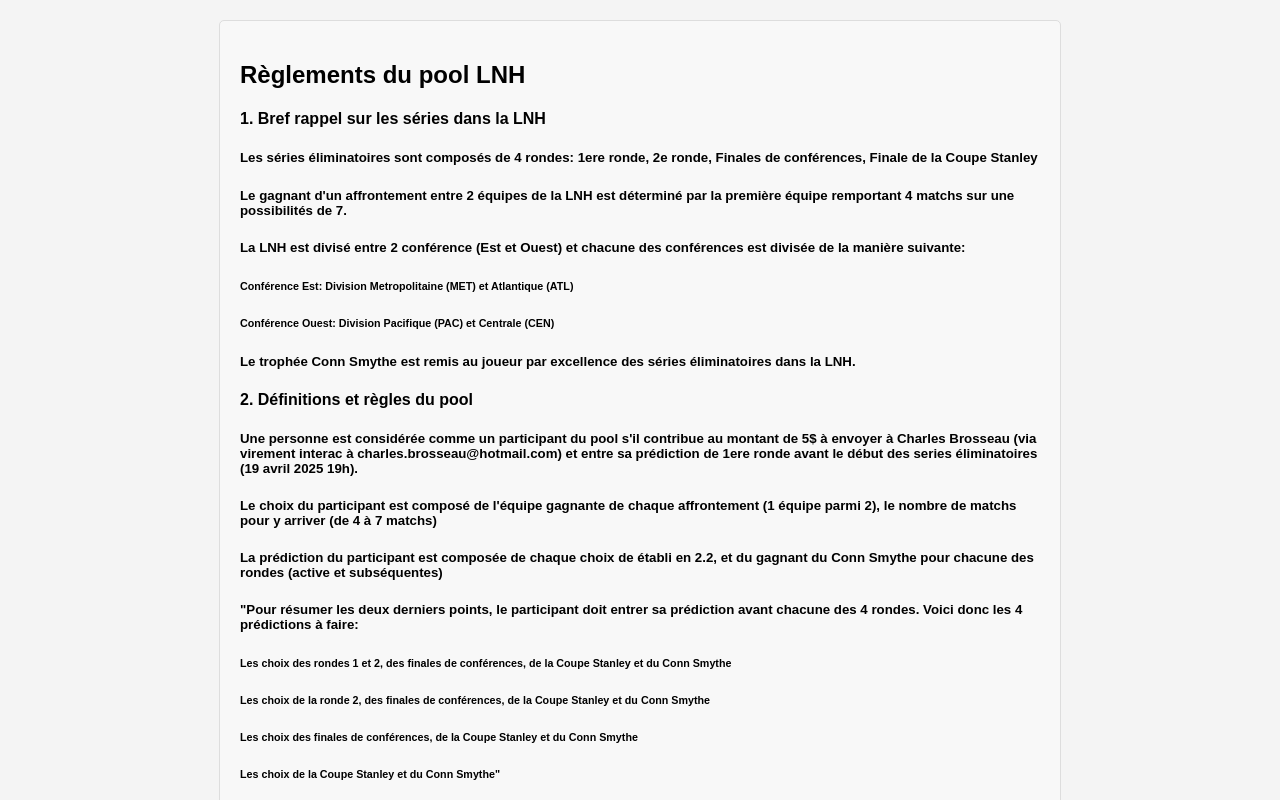
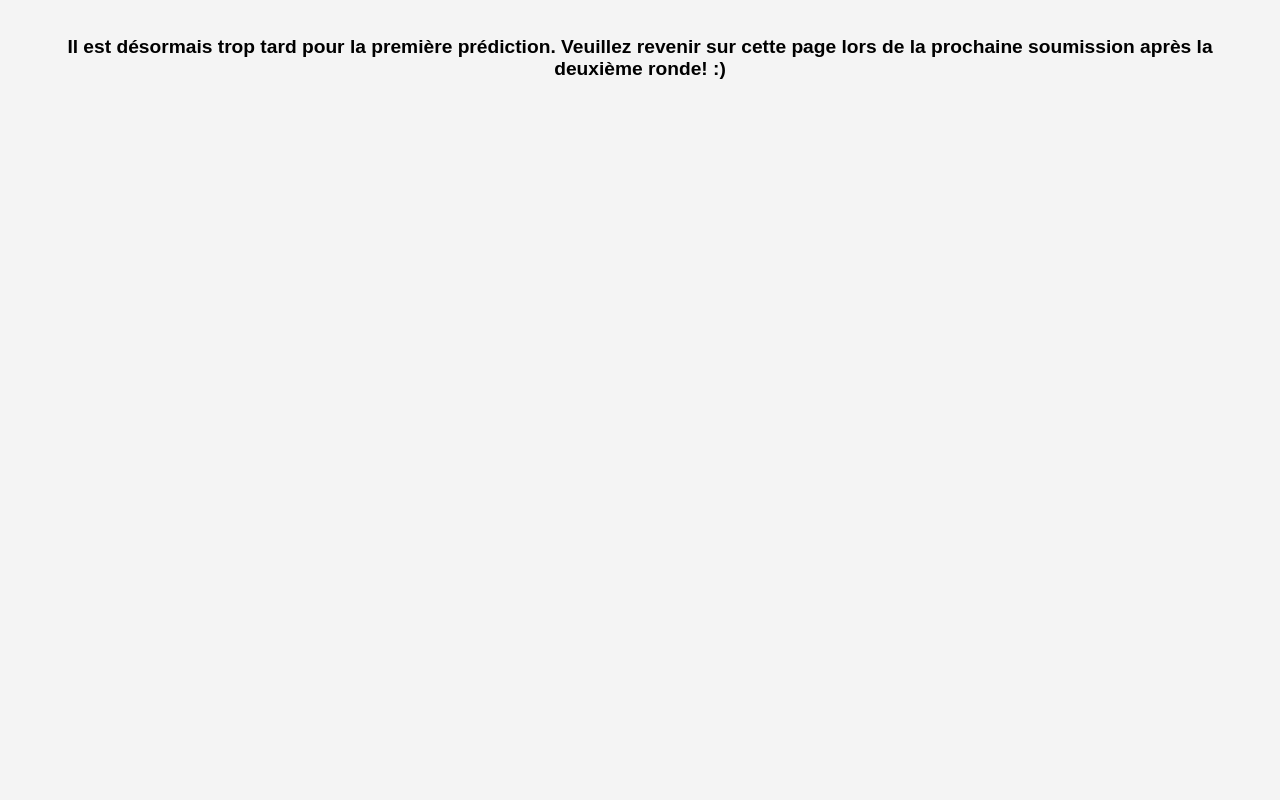
Before and after one commit to chbroi/Pool-NHL-2025, a plain HTML site: page docs/index.html in a window 1280 px wide. Shown: the top 800 px of the page. Drawn offline with Linux system fonts and the light colour scheme.

Commit message:
Update index.html

```diff
--- a/docs/index.html
+++ b/docs/index.html
@@ -333,6 +333,24 @@
     el.addEventListener("change", checkIfReadyToSubmit);
   });
 });
+//Décommenter lorsque la première soumission est terminée
+window.addEventListener('DOMContentLoaded', () => {
+  // Affiche uniquement le message de fin
+  document.getElementById('rulesContainer').style.display = 'none';
+  document.getElementById('engagementContainer').style.display = 'none';
+  document.getElementById('predictionForm').style.display = 'none';
+
+  const lateMessage = document.createElement('div');
+  lateMessage.style.padding = '1rem';
+  lateMessage.style.fontSize = '1.2rem';
+  lateMessage.style.textAlign = 'center';
+  lateMessage.style.fontWeight = 'bold';
+  lateMessage.innerText = "Il est désormais trop tard pour la première prédiction. Veuillez revenir sur cette page lors de la prochaine soumission après la deuxième ronde! :)";
+
+  document.body.appendChild(lateMessage);
+});
+
+
   function getAllSelectValues() {
     const selects = document.querySelectorAll('select');
     const data = [];
```
